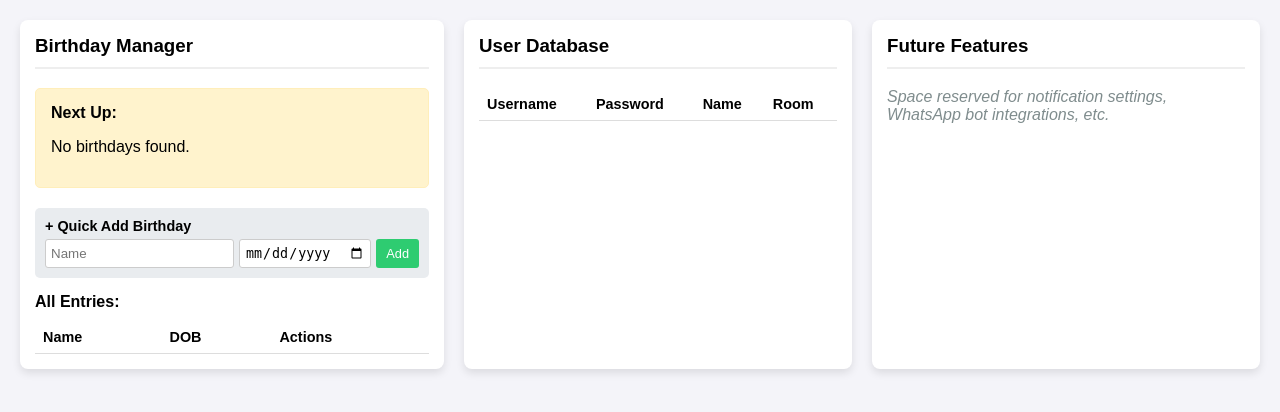
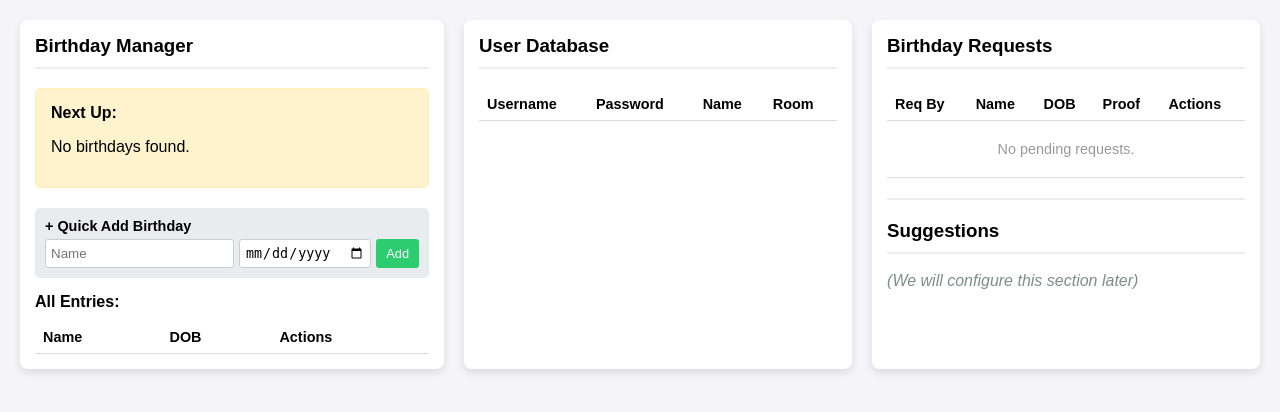
Before and after one commit to BirthDayMerchant/BirthBums, a Flask app: page /admin-dashboard in a window 1280 px wide. Shown: the part 118-530 px from the top of the page. Run offline with Flask 3, Linux system fonts and the light colour scheme; the visitor is signed in with stand-in values (Sample User, id 1); data that the repository does not hold is empty.

Commit message:
One of the final working versions

```diff
--- a/app.py
+++ b/app.py
@@ -51,14 +51,22 @@ def register():
 @app.route('/admin-login', methods=['GET', 'POST'])
 def admin_login():
     error = None
+
+    # 1. Here is where you configure your admins!
+    # Add as many as you want in this "username": "password" format.
+    ADMIN_USERS = {
+        "Sujan": "Sujan@Sil@2007",
+        "Ishaan": "Lol1234cool"
+    }
+
     if request.method == 'POST':
         username = request.form['username']
         password = request.form['password']
 
-        # Hardcoded Admin Credentials
-        if username == "admin" and password == "admin123":
+        # 2. Check if they are in the list AND the password matches
+        if username in ADMIN_USERS and ADMIN_USERS[username] == password:
             session['is_admin'] = True
-            session['logged_in_user'] = "Administrator"
+            session['logged_in_user'] = username # Logs you in under your specific admin name
             return redirect(url_for('admin_dashboard'))
         else:
             error = "Invalid Admin Credentials"
@@ -78,7 +86,11 @@ def admin_dashboard():
 
     # 2. Get all birthday entries (for Column 1 List)
     all_birthdays = conn.execute('SELECT * FROM students').fetchall()
+
+    # NEW: Fetch all pending birthday requests
+    bday_requests = conn.execute('SELECT * FROM birthday_requests').fetchall()
     conn.close()
+
 
     # 3. Calculate Upcoming Birthday (for Column 1 Spotlight)
     today = datetime.now()
@@ -106,7 +118,8 @@ def admin_dashboard():
     return render_template('admin_dashboard.html',
                            users=users,
                            all_birthdays=upcoming_birthdays,
-                           next_birthday=next_birthday)
+                           next_birthday=next_birthday,
+                            bday_requests = bday_requests)
 
 
 @app.route('/delete_birthday/<int:student_id>')
@@ -233,37 +246,61 @@ def edit_birthday(student_id):
 
 @app.route('/request-birthday', methods=['GET', 'POST'])
 def request_birthday():
-    # Make sure only logged-in users can request a birthday
     if 'logged_in_user' not in session:
         return redirect(url_for('login'))
 
     if request.method == 'POST':
         name = request.form['name']
+        dob = request.form['dob'] # <--- Capturing the new DOB field
         room_no = request.form.get('room_no', '')
+        requested_by = session['logged_in_user'] # <--- Automatically tracking who sent it
 
-        # Handle the image upload
         proof_filename = ""
-        # Check if the form included a file part
         if 'proof' in request.files:
             file = request.files['proof']
-            # If the user actually selected a file
             if file.filename != '':
                 proof_filename = secure_filename(file.filename)
-                # Physically save the file to your computer
                 file.save(os.path.join(app.config['UPLOAD_FOLDER'], proof_filename))
 
-        # Save the data (and the filename) to the database
         conn = get_db_connection()
-        conn.execute('INSERT INTO birthday_requests (name, room_no, proof) VALUES (?, ?, ?)',
-                     (name, room_no, proof_filename))
+        conn.execute('INSERT INTO birthday_requests (name, dob, room_no, proof, requested_by) VALUES (?, ?, ?, ?, ?)',
+                     (name, dob, room_no, proof_filename, requested_by))
         conn.commit()
         conn.close()
 
-        # Send them back to the dashboard when done
         return redirect(url_for('home'))
 
-    # If it's a GET request, just show the form
     return render_template('request_birthday.html')
+
+@app.route('/admin/approve_request/<int:req_id>')
+def approve_request(req_id):
+    if not session.get('is_admin'):
+        return redirect(url_for('login'))
+
+    conn = get_db_connection()
+    # 1. Get the request data
+    req = conn.execute('SELECT * FROM birthday_requests WHERE id = ?', (req_id,)).fetchone()
+
+    if req:
+        # 2. Insert it into the official students table
+        conn.execute('INSERT INTO students (name, dob) VALUES (?, ?)', (req['name'], req['dob']))
+        # 3. Delete it from the pending requests table
+        conn.execute('DELETE FROM birthday_requests WHERE id = ?', (req_id,))
+        conn.commit()
+
+    conn.close()
+    return redirect(url_for('admin_dashboard'))
+
+@app.route('/admin/reject_request/<int:req_id>')
+def reject_request(req_id):
+    if not session.get('is_admin'):
+        return redirect(url_for('login'))
+
+    conn = get_db_connection()
+    conn.execute('DELETE FROM birthday_requests WHERE id = ?', (req_id,))
+    conn.commit()
+    conn.close()
+    return redirect(url_for('admin_dashboard'))
 
 if __name__ == '__main__':
     app.run(debug=True)
--- a/templates/admin_dashboard.html
+++ b/templates/admin_dashboard.html
@@ -95,10 +95,50 @@
         </table>
     </div>
 
-    <!-- COLUMN 3: Placeholder -->
-    <div class="column">
-        <h3 class="column-title">Future Features</h3>
-        <p style="color: #7f8c8d; font-style: italic;">Space reserved for notification settings, WhatsApp bot integrations, etc.</p>
+    <!-- COLUMN 3: Requests & Suggestions -->
+    <div class="column" style="display: flex; flex-direction: column; gap: 20px;">
+
+        <!-- UPPER HALF: Birthday Requests -->
+        <div style="flex: 1; border-bottom: 2px solid #eee; padding-bottom: 20px;">
+            <h3 class="column-title">Birthday Requests</h3>
+            <table>
+                <tr>
+                    <th>Req By</th>
+                    <th>Name</th>
+                    <th>DOB</th>
+                    <th>Proof</th>
+                    <th>Actions</th>
+                </tr>
+                {% for req in bday_requests %}
+                <tr>
+                    <td>{{ req.requested_by }}</td>
+                    <td>{{ req.name }}</td>
+                    <td>{{ req.dob }}</td>
+                    <td>
+                        {% if req.proof %}
+                            <a href="{{ url_for('static', filename='uploads/' + req.proof) }}" target="_blank" style="color: #3498db; text-decoration: none; font-weight: bold;">View</a>
+                        {% else %}
+                            <span style="color: #999;">None</span>
+                        {% endif %}
+                    </td>
+                    <td>
+                        <!-- Buttons are now functional links! -->
+                        <a href="/admin/approve_request/{{ req.id }}" class="btn-small btn-add" style="margin:0; padding: 3px 6px; display:inline; text-decoration:none;">✓</a>
+                        <a href="/admin/reject_request/{{ req.id }}" class="btn-small btn-delete" style="padding: 3px 6px; text-decoration:none;">✗</a>
+                    </td>
+                </tr>
+                {% else %}
+                <tr><td colspan="5" style="text-align: center; color: #999; padding: 20px 0;">No pending requests.</td></tr>
+                {% endfor %}
+            </table>
+        </div>
+
+        <!-- LOWER HALF: Suggestions -->
+        <div style="flex: 1;">
+            <h3 class="column-title">Suggestions</h3>
+            <p style="color: #7f8c8d; font-style: italic;">(We will configure this section later)</p>
+        </div>
+
     </div>
 
 </div>
--- a/templates/request_birthday.html
+++ b/templates/request_birthday.html
@@ -16,6 +16,9 @@
             <label style="font-weight: bold; display: block; margin-bottom: 5px;">Student Name</label>
             <input type="text" name="name" required placeholder="Name (Mandatory)" style="width: 95%; margin-bottom: 15px; padding: 8px; border: 1px solid #ccc; border-radius: 4px;">
 
+            <label style="font-weight: bold; display: block; margin-bottom: 5px;">Date of Birth</label>
+            <input type="date" name="dob" required style="width: 95%; margin-bottom: 15px; padding: 8px; border: 1px solid #ccc; border-radius: 4px;">
+
             <label style="font-weight: bold; display: block; margin-bottom: 5px;">Room Number</label>
             <input type="text" name="room_no" placeholder="Room no (Optional)" style="width: 95%; margin-bottom: 15px; padding: 8px; border: 1px solid #ccc; border-radius: 4px;">
 
```
Also changed, not shown: init_db.py (+0 -7 lines), static/uploads/2120.jpg (added), 1 other file.
